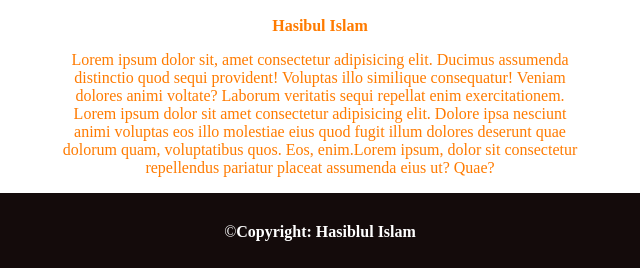
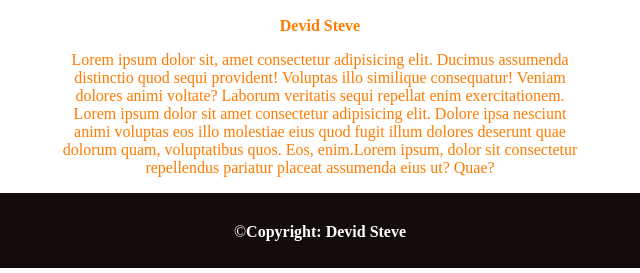
Before and after one commit to Devid3213/portfolio, a plain HTML site: page index.html in a window 1280 px wide. Shown: the part 548-821 px from the top of the page, 320-960 px from the left. Drawn offline with Linux system fonts and the light colour scheme.

Commit message:
index.html

```diff
--- a/index.html
+++ b/index.html
@@ -25,7 +25,7 @@
         <img src="img/img1.jpg" alt="">
     </div>
     <div class="my-name">
-        <p><strong>Hasibul Islam</strong></p>
+        <p><strong>Devid Steve</strong></p>
     </div>
     <div class="my-text1">
         <p>
@@ -40,7 +40,7 @@
     </div>
     </div>
     <div class="my-text2">
-        &copy;<b>Copyright: Hasiblul Islam</b>
+        &copy;<b>Copyright: Devid Steve</b>
     </div>
 </body>
 </html>
```
